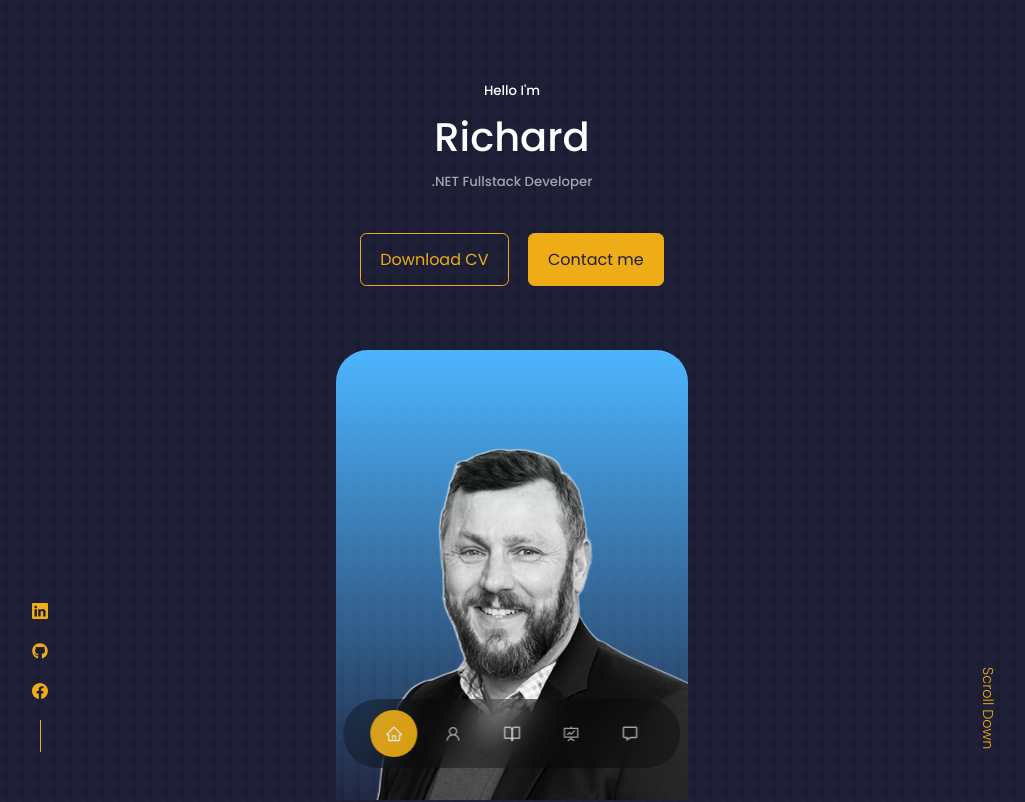
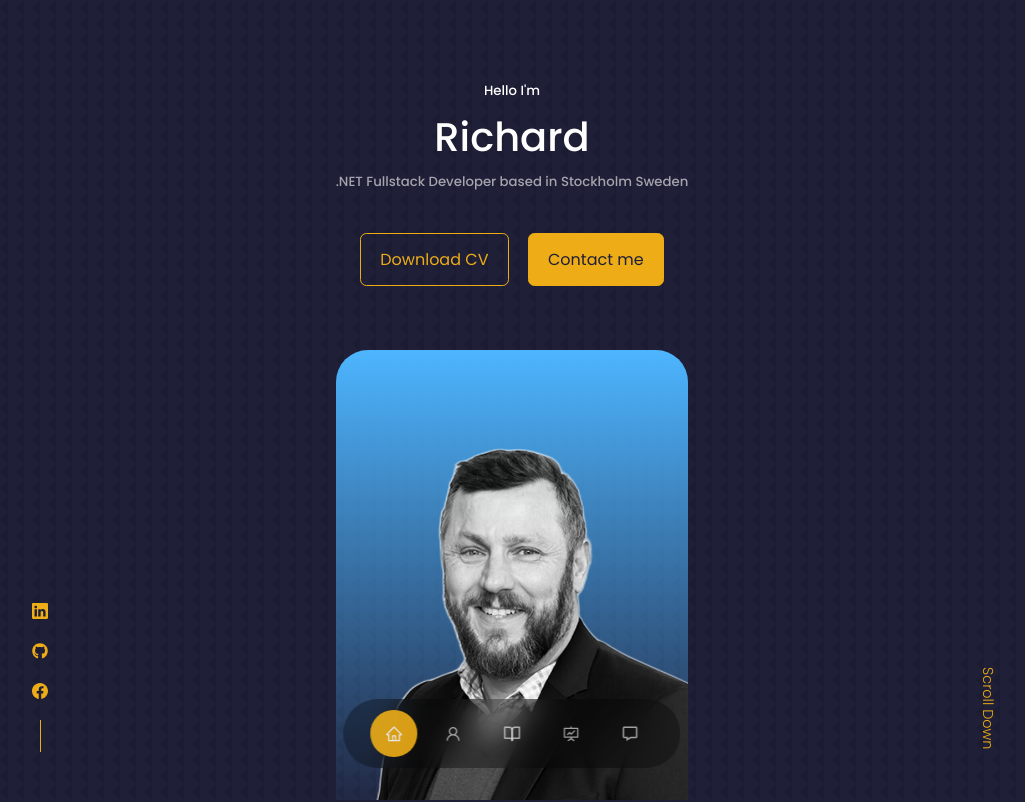
Before and after one commit to RichardChalk/portfolio, a React (Create React App) app: page / in a window 1280 px wide. Shown: the top 802 px of the page, without its empty margins (128-1153 px from the left). Built offline with nearby package versions, Linux system fonts and the light colour scheme.

Commit message:
Updated title

```diff
--- a/package.json
+++ b/package.json
@@ -6,6 +6,7 @@
     "@testing-library/jest-dom": "^5.16.4",
     "@testing-library/react": "^13.3.0",
     "@testing-library/user-event": "^13.5.0",
+    "emailjs": "^4.0.0",
     "emailjs-com": "^3.2.0",
     "react": "^18.1.0",
     "react-dom": "^18.1.0",
--- a/src/components/header/Header.jsx
+++ b/src/components/header/Header.jsx
@@ -11,7 +11,9 @@ const Header = () => {
       <div className="container header__container">
         <h5>Hello I'm</h5>
         <h1>Richard</h1>
-        <h5 className="text-light">.NET Fullstack Developer</h5>
+        <h5 className="text-light">
+          .NET Fullstack Developer based in Stockholm Sweden
+        </h5>
 
         <CTA />
         <HeaderSocials />
```
Also changed, not shown: 1 other file (tests, documents, lock files or other folders).
